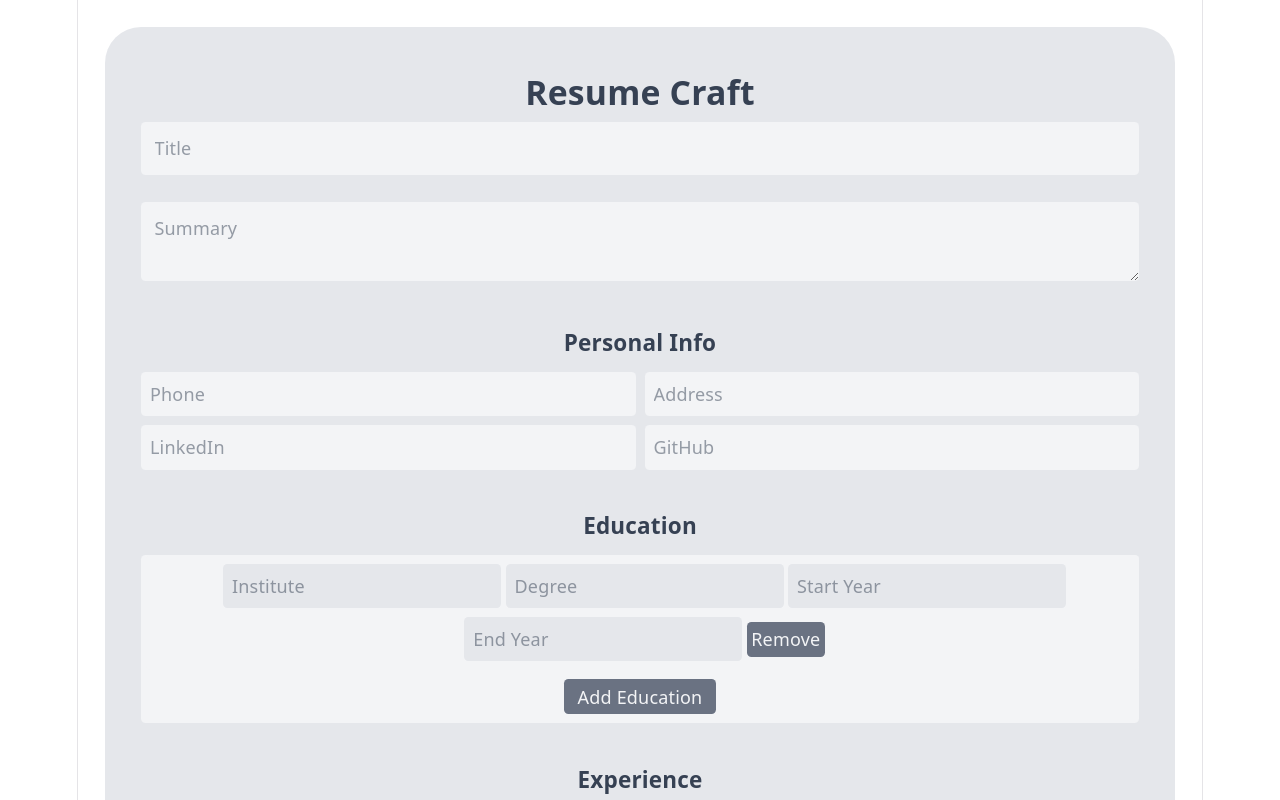
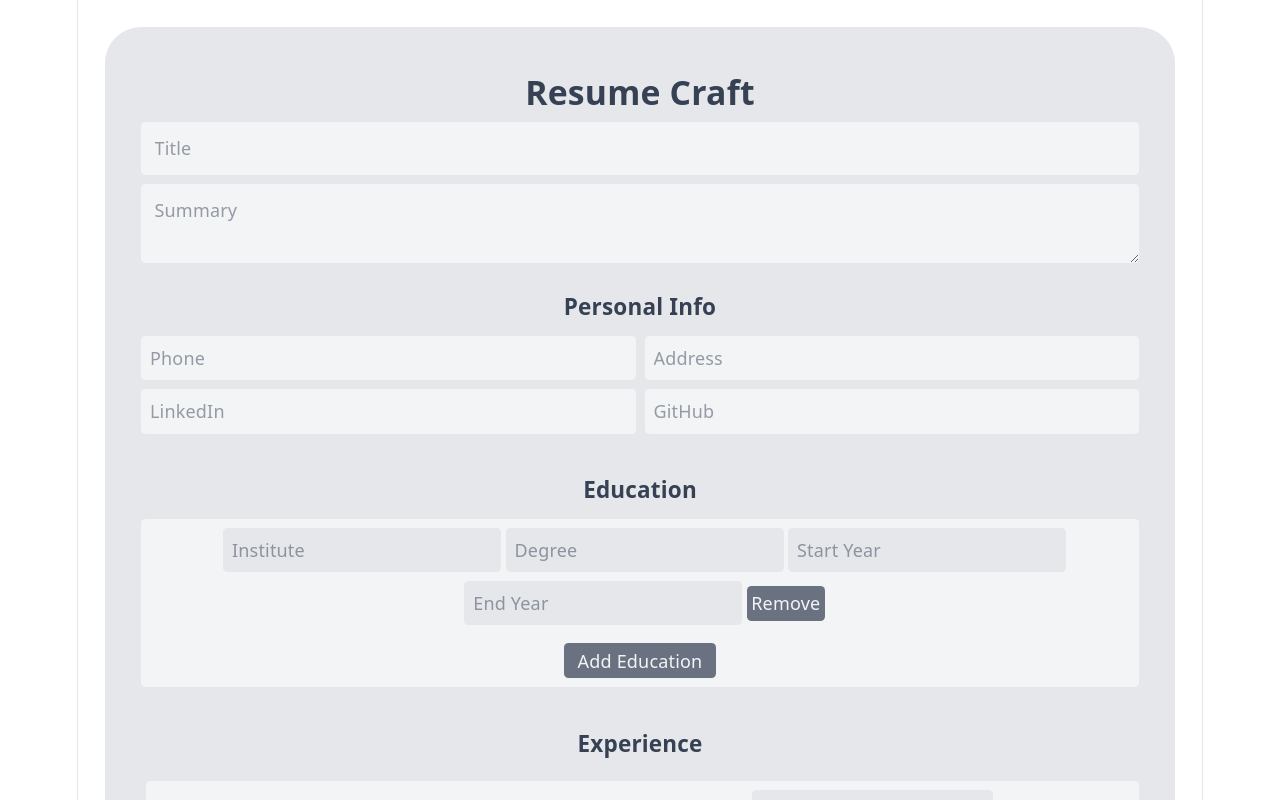
Before and after one commit to HamzaShahid8/Resume_Craft, a React app in the folder Frontend/: page /resume/new in a window 1280 px wide. Shown: the top 800 px of the page. Built offline with nearby package versions, Linux system fonts and the light colour scheme; sample sign-in values are in the browser's storage; the HTML template or start-up script is replaced by a standard one.

Commit message:
update title and summary

```diff
--- a/Frontend/src/components/Resume/ResumeForm.jsx
+++ b/Frontend/src/components/Resume/ResumeForm.jsx
@@ -159,7 +159,7 @@ export default function ResumeForm() {
           value={formData.title}
           onChange={handleChange}
           placeholder="Title"
-          className="w-full p-3 bg-gray-100 rounded"
+          className="w-full p-3 bg-gray-100 rounded mb-2"
         />
 
         <textarea
@@ -167,7 +167,7 @@ export default function ResumeForm() {
           value={formData.summary}
           onChange={handleChange}
           placeholder="Summary"
-          className="w-full p-3 bg-gray-100 rounded"
+          className="w-full p-3 bg-gray-100 rounded mb-2"
         />
 
         {/* PERSONAL */}
```
